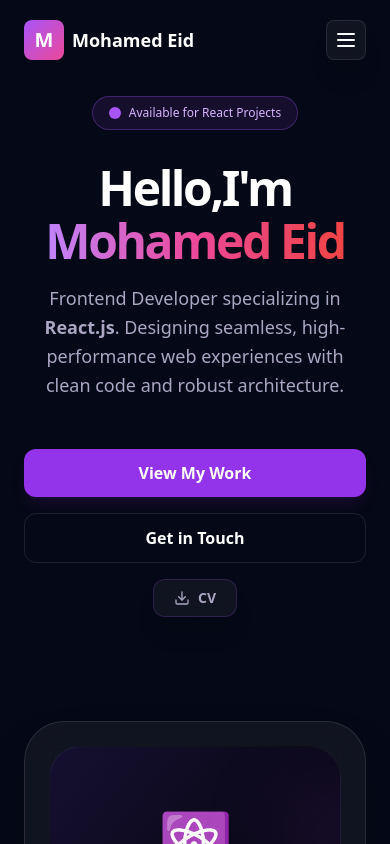
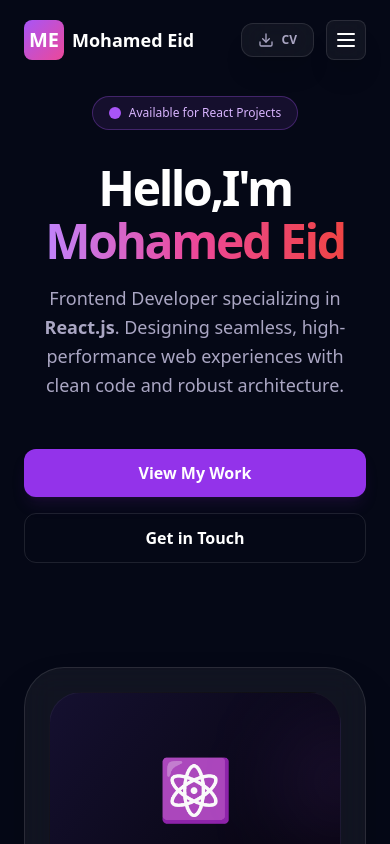
Before and after one commit to Mohamed-Eid01/My-Portfolio, a React (Vite) app: page / in a window 390 px wide. Shown: the top 844 px of the page. Built offline with nearby package versions, Linux system fonts and the light colour scheme.

Commit message:
redesign cv button

```diff
--- a/src/Components/Hero.jsx
+++ b/src/Components/Hero.jsx
@@ -39,7 +39,7 @@ const Hero = () => {
             <a
               href="/Mohamed-Eid-CV.pdf"
               download="Mohamed-Eid-CV.pdf"
-              className="glass py-2 px-5 rounded-xl flex items-center gap-2 text-secondary hover:text-white border border-purple-500/20 hover:border-purple-500/50 transition-all font-bold text-sm"
+              className="hidden sm:flex glass py-2 px-5 rounded-xl items-center gap-2 text-secondary hover:text-white border border-purple-500/20 hover:border-purple-500/50 transition-all font-bold text-sm"
             >
               <Download className="w-4 h-4" />
               CV
--- a/src/Components/Navbar.jsx
+++ b/src/Components/Navbar.jsx
@@ -32,7 +32,7 @@ const Navbar = () => {
           }}
         >
           <div className="w-10 h-10 bg-gradient-to-br from-purple-500 to-pink-500 rounded-lg flex items-center justify-center text-white font-black text-xl group-hover:rotate-12 transition-transform">
-            M
+            ME
           </div>
           <p className='text-white text-[18px] font-bold cursor-pointer flex items-center'>
             Mohamed Eid
@@ -58,7 +58,15 @@ const Navbar = () => {
         </div>
 
         {/* Mobile Menu */}
-        <div className='sm:hidden flex flex-1 justify-end items-center'>
+        <div className='sm:hidden flex flex-1 justify-end items-center gap-3'>
+          <a
+            href="/Mohamed-Eid-CV.pdf"
+            download="Mohamed-Eid-CV.pdf"
+            className="glass py-2 px-4 rounded-xl flex items-center justify-center gap-2 text-secondary hover:text-white font-bold transition-all text-xs"
+          >
+            <Download className="w-4 h-4" />
+            CV
+          </a>
           <button
             onClick={() => setToggle(!toggle)}
             className="w-10 h-10 glass rounded-lg flex items-center justify-center"
@@ -87,16 +95,6 @@ const Navbar = () => {
                 </li>
               ))}
             </ul>
-            <div className="pt-4 border-t border-white/10 w-full">
-              <a
-                href="/Mohamed-Eid-CV.pdf"
-                download="Mohamed-Eid-CV.pdf"
-                className="w-full glass py-3 px-6 rounded-xl flex items-center justify-center gap-2 text-secondary hover:text-white font-bold transition-all text-sm"
-              >
-                <Download className="w-5 h-5" />
-                Download CV
-              </a>
-            </div>
           </div>
         </div>
       </div>
```
